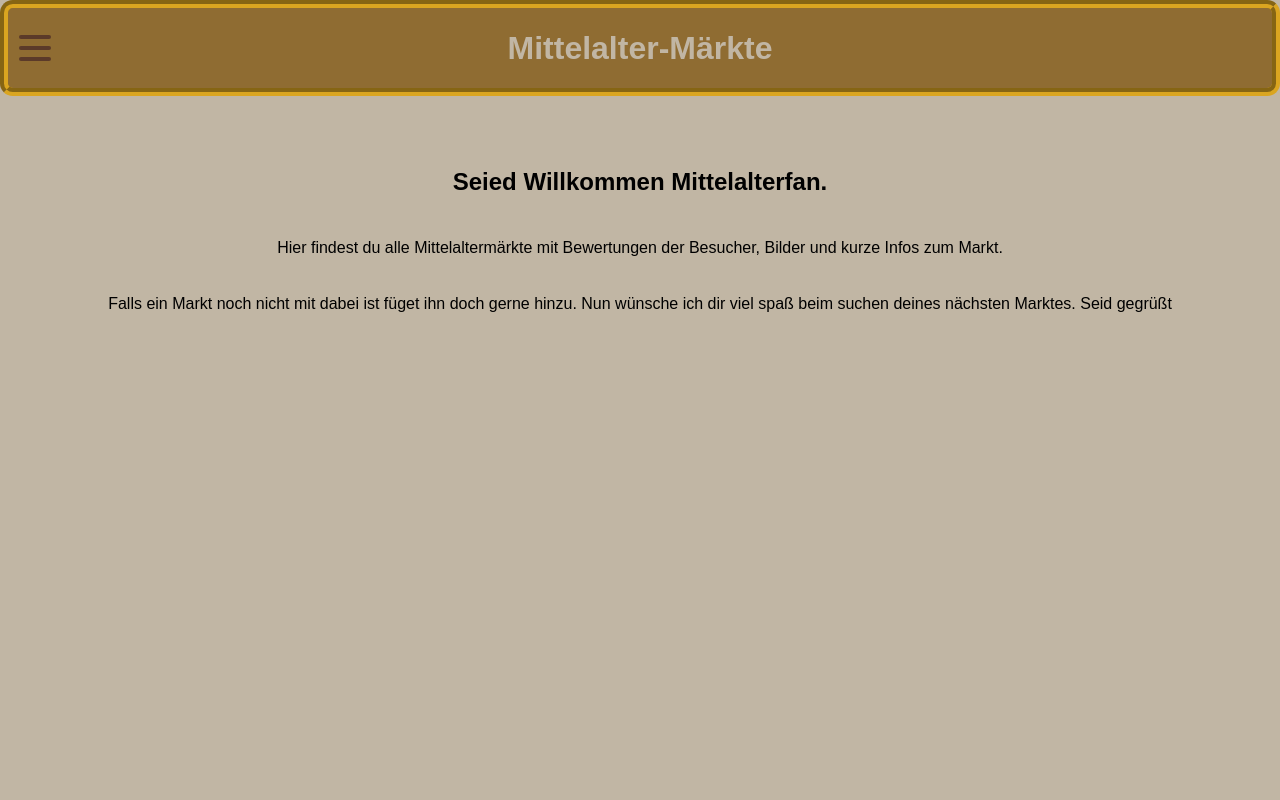
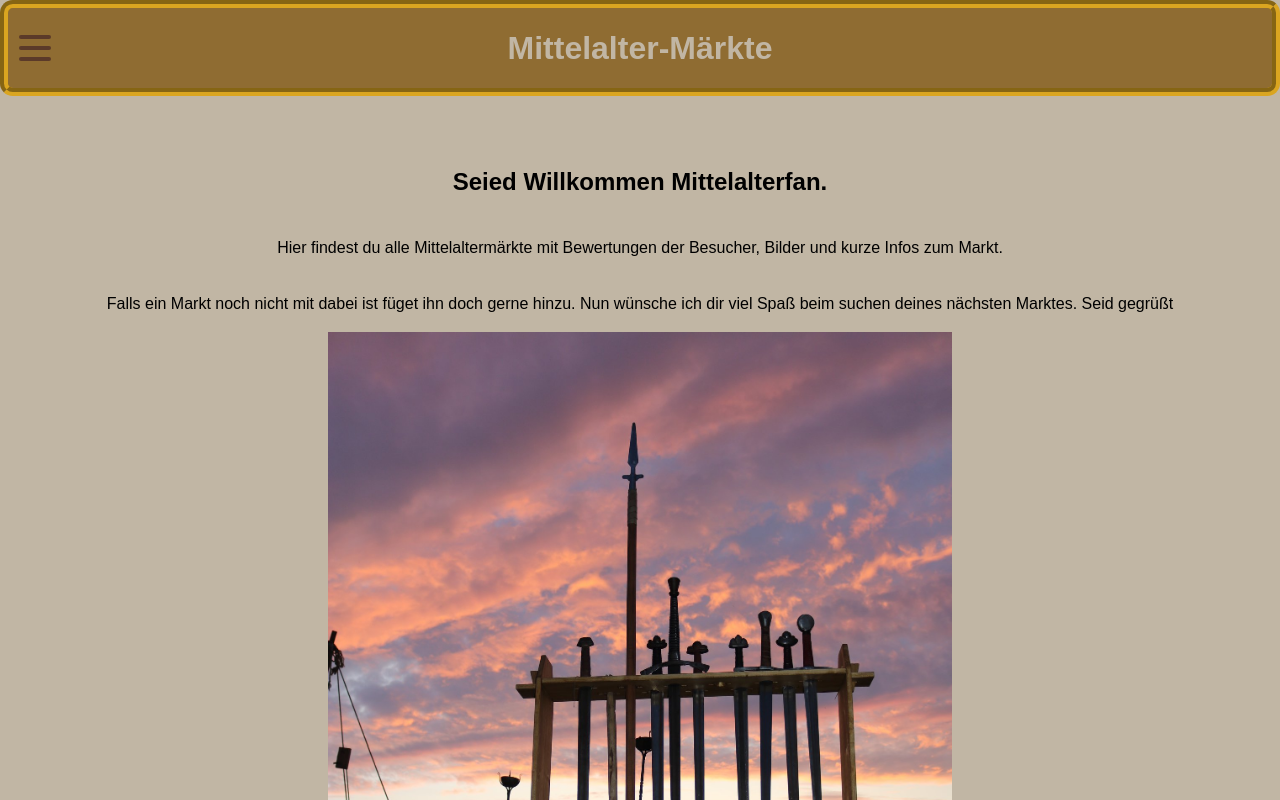
Before and after one commit to OliverNeuhaeusler/capstone-project, a React (Create React App) app in the folder client/: page / in a window 1280 px wide. Shown: the top 800 px of the page. Built offline with nearby package versions, Linux system fonts and the light colour scheme; no server answers.

Commit message:
close the burgermenu when clicking on the link

```diff
--- a/client/src/components/BurgerMenu.js
+++ b/client/src/components/BurgerMenu.js
@@ -7,30 +7,34 @@ import Fav from '../assets/manuscriptgrey.png';
 import Med from '../assets/swords.png';
 import Profile from '../assets/king.png';
 
-function BurgerMenu({ open }) {
+function BurgerMenu({ open, setOpen }) {
   return (
     <Menu open={open}>
-      <NavLink exact to="/">
+      <NavLink onClick={() => setOpen(!open)} exact to="/">
         Home <img src={Castle} alt="Home" />
       </NavLink>
-      <NavLink to="/market">
+      <NavLink onClick={() => setOpen(!open)} to="/market">
         Märkte
         <img src={Book} alt="Book" />
       </NavLink>
-      <NavLink to="/favorites">
+      <NavLink onClick={() => setOpen(!open)} to="/favorites">
         Favoriten <img src={Fav} alt="Favorites" />
       </NavLink>
-      <NavLink to="/createmarket">
+      <NavLink onClick={() => setOpen(!open)} to="/createmarket">
         Markt erstellen <img src={Med} alt="create festivals" />
       </NavLink>
-      <NavLink to="/createProfile">
+      <NavLink onClick={() => setOpen(!open)} to="/createProfile">
         Profil erstellen <img src={Profile} alt="create profile" />
       </NavLink>
-      <NavLink to="/profile">
+      <NavLink onClick={() => setOpen(!open)} to="/profile">
         Profil <img src={Profile} alt="create profile" />
       </NavLink>
-      <NavLink to="/contact">Kontakt</NavLink>
-      <NavLink to="/impressum">Impressum</NavLink>
+      <NavLink onClick={() => setOpen(!open)} to="/contact">
+        Kontakt
+      </NavLink>
+      <NavLink onClick={() => setOpen(!open)} to="/impressum">
+        Impressum
+      </NavLink>
     </Menu>
   );
 }
--- a/client/src/pages/Home.js
+++ b/client/src/pages/Home.js
@@ -1,5 +1,5 @@
 import styled from 'styled-components/macro';
-
+import HomeImage from '../assets/MittelaltermarktApp.jpeg';
 function Home() {
   return (
     <Section>
@@ -10,9 +10,10 @@ function Home() {
       </p>
       <p>
         Falls ein Markt noch nicht mit dabei ist füget ihn doch gerne hinzu. Nun
-        wünsche ich dir viel spaß beim suchen deines nächsten Marktes. Seid
+        wünsche ich dir viel Spaß beim suchen deines nächsten Marktes. Seid
         gegrüßt
       </p>
+      <Img src={HomeImage} alt="" />
     </Section>
   );
 }
@@ -29,3 +30,8 @@ const Section = styled.section`
   padding: 1rem;
   text-align: center;
 `;
+
+const Img = styled.img`
+  width: 50%;
+  min-width: 20%;
+`;
```
Also changed, not shown: client/src/assets/MittelaltermarktApp.jpeg (added).
